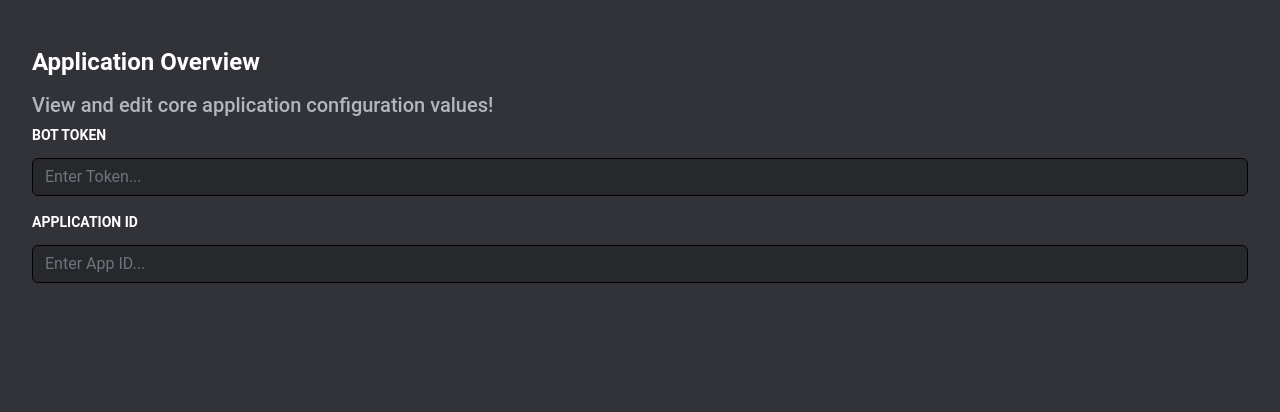
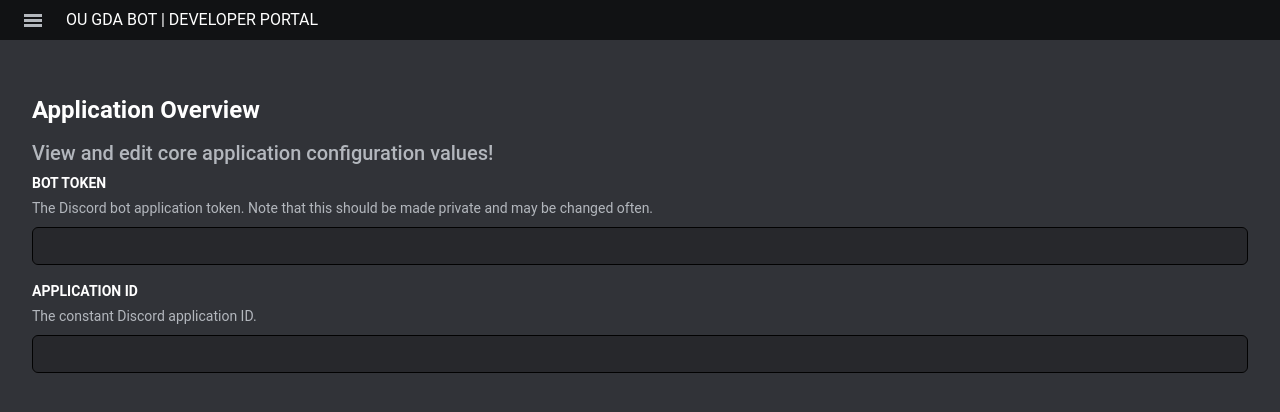
Before and after one commit to OU-GDA/GDA-Bot, a React (Create React App) app: page / in a window 1280 px wide. Shown: the top 412 px of the page. Built offline with nearby package versions, Linux system fonts and the light colour scheme.

Commit message:
Progress

```diff
--- a/src/App.tsx
+++ b/src/App.tsx
@@ -1,10 +1,13 @@
 import { BrowserRouter, Route, Routes } from "react-router-dom";
 import Application from "./pages/Application";
+import NavBar from "./components/NavBar";
 
 const App = () =>
 {
     return (
         <>
+            <NavBar />
+
             <BrowserRouter>
                 <Routes>
                     <Route path="/" element={<Application/>} />
--- a/src/components/InputField.tsx
+++ b/src/components/InputField.tsx
@@ -4,7 +4,6 @@ interface InputFieldProps
 {
     label: string;
     description?: string;
-    placeholder?: string;
     defaultValue?: string;
     onEdit?: (value: string) => void;
 }
@@ -18,7 +17,6 @@ const InputField = (props: InputFieldProps) =>
             <Form.Control
                 className="bg-dark-gray border-heavy mt-2 mb-3 text-white"
                 defaultValue={props.defaultValue}
-                placeholder={props.placeholder}
                 onChange={(event) => {
                     if (props.onEdit)
                     {
--- /dev/null
+++ b/src/components/NavBar.tsx
@@ -0,0 +1,21 @@
+const NavBar = () =>
+{
+    return (
+        <>
+            <div
+                className="position-fixed top-0 w-100 d-flex px-4 align-items-center"
+                style={{ height: '40px', backgroundColor:'#111214' }}
+            >
+                <div className="me-4" style={{width:'18px'}}>
+                    <div className="bg-light-gray w-100" style={{height:'3px'}} />
+                    <div className="bg-light-gray w-100" style={{height:'3px', marginTop:'2px', marginBottom:'2px'}} />
+                    <div className="bg-light-gray w-100" style={{height:'3px'}} />
+                </div>
+
+                <span>OU GDA BOT | DEVELOPER PORTAL</span>
+            </div>
+        </>
+    );
+}
+
+export default NavBar;
--- a/src/components/PageFrame.tsx
+++ b/src/components/PageFrame.tsx
@@ -10,7 +10,7 @@ interface PageFrameProps
 const PageFrame = (props: PageFrameProps) =>
 {
     return (
-        <Stack direction="vertical" className="mt-5 mx-4 px-2" style={{paddingBottom:'30px'}}>
+        <Stack direction="vertical" className="mt-5 pt-5 mx-4 px-2" style={{paddingBottom:'30px'}}>
             <h4 className="fw-bold mb-3">{props.title}</h4>
             {props.description &&
                 <h5 className="text-light">{props.description}</h5>
--- a/src/pages/Application.tsx
+++ b/src/pages/Application.tsx
@@ -14,12 +14,14 @@ const Application = () =>
         >
             <InputField
                 label={"Bot Token"}
-                placeholder="Enter Token..."
+                description="The Discord bot application token. Note that this should be made private and may be changed often."
+                defaultValue={token}
                 onEdit={setToken}
             />
             <InputField
                 label={"Application ID"}
-                placeholder="Enter App ID..."
+                description="The constant Discord application ID."
+                defaultValue={appID}
                 onEdit={setAppID}
             />
         </PageFrame>
--- a/src/styles/globals.css
+++ b/src/styles/globals.css
@@ -29,3 +29,7 @@ body {
 .bg-dark-gray {
   background-color: #27282c !important;
 }
+
+.bg-light-gray {
+  background-color: #b3b7bd !important;
+}
```
